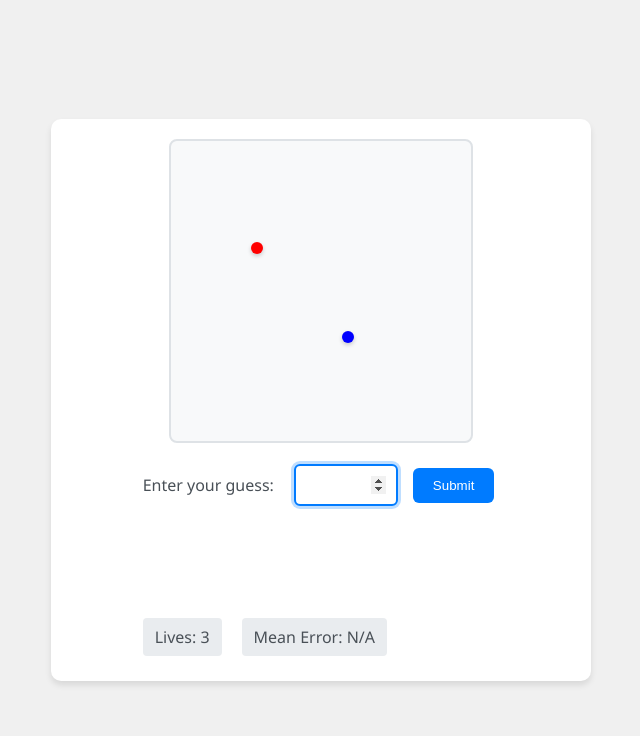
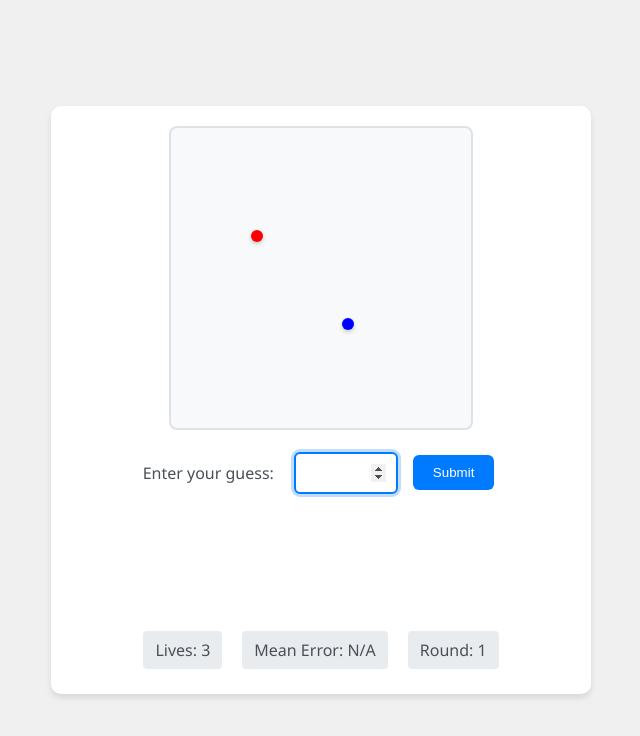
Before and after one commit to limitedcoffeetime/DistanceGuess, a plain HTML site: page index.html in a window 1280 px wide. Both pictures are taken after a click on the button "Start Game". Shown: the whole page, without its empty margins (319-959 px from the left). Drawn offline with Linux system fonts and the light colour scheme.

Commit message:
V1.1
added round counter

```diff
--- a/index.html
+++ b/index.html
@@ -30,6 +30,7 @@
             <div id="stats">
                 <p>Lives: <span id="lives-count">3</span></p>
                 <p>Mean Error: <span id="mean-error">N/A</span></p>
+                <p>Round: <span id="round-count">0</span></p>
             </div>
         </div>
 
--- a/script.js
+++ b/script.js
@@ -6,6 +6,7 @@ document.addEventListener('DOMContentLoaded', () => {
     const feedbackDisplay = document.getElementById('feedback');
     const livesCountDisplay = document.getElementById('lives-count');
     const meanErrorDisplay = document.getElementById('mean-error');
+    const roundCountDisplay = document.getElementById('round-count'); // Added for round count
 
     // New UI elements for states
     const startScreen = document.getElementById('start-screen');
@@ -141,7 +142,7 @@ document.addEventListener('DOMContentLoaded', () => {
                 console.log("State: START_SCREEN");
                 break;
             case GAME_STATES.ACTIVE_GAME:
-                if (gameActiveArea) gameActiveArea.style.display = 'block';
+                if (gameActiveArea) gameActiveArea.style.display = 'flex';
                 guessInput.style.display = 'block';
                 guessInput.disabled = false;
                 guessInput.focus(); // Auto-focus on input field
@@ -155,7 +156,7 @@ document.addEventListener('DOMContentLoaded', () => {
                 console.log("State: ACTIVE_GAME");
                 break;
             case GAME_STATES.SHOWING_FEEDBACK:
-                if (gameActiveArea) gameActiveArea.style.display = 'block';
+                if (gameActiveArea) gameActiveArea.style.display = 'flex';
                 guessInput.style.display = 'block';
                 guessInput.disabled = true;
                 submitButton.style.display = 'none';
@@ -205,6 +206,7 @@ document.addEventListener('DOMContentLoaded', () => {
         } else if (meanErrorDisplay) {
             meanErrorDisplay.textContent = 'N/A';
         }
+        if(roundCountDisplay) roundCountDisplay.textContent = game.currentRoundNumber; // Update round count display
     }
 
     function initializeGame() {
@@ -218,6 +220,7 @@ document.addEventListener('DOMContentLoaded', () => {
 
         if(livesCountDisplay) livesCountDisplay.textContent = game.lives;
         if(meanErrorDisplay) meanErrorDisplay.textContent = 'N/A';
+        if(roundCountDisplay) roundCountDisplay.textContent = game.currentRoundNumber; // Initialize round count display
 
         // No need to call setupNewProblem here as initializeGameLogic starts the first round
         setGameState(GAME_STATES.START_SCREEN);
--- a/style.css
+++ b/style.css
@@ -28,6 +28,13 @@ body {
 #game-container:hover {
     transform: translateY(-2px);
     box-shadow: 0 6px 12px rgba(0,0,0,0.15);
+}
+
+#game-active-area {
+    display: flex;
+    flex-direction: column;
+    align-items: center;
+    width: 100%;
 }
 
 #coordinate-plane {
@@ -213,6 +220,7 @@ body {
 /* Stats styling from good_style_bad_logic.css */
 #stats {
     display: flex;
+    justify-content: center;
     gap: 20px;
     margin-top: 10px;
 }
```
